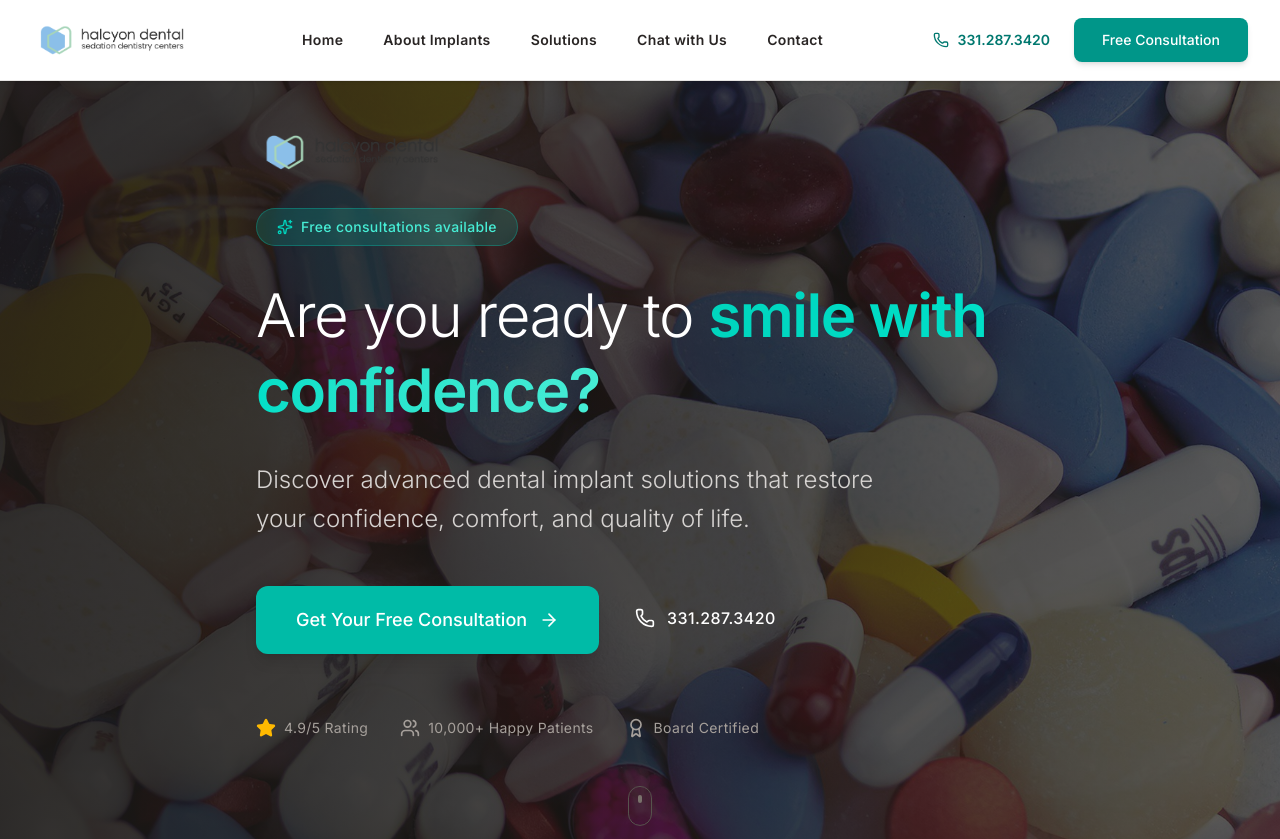
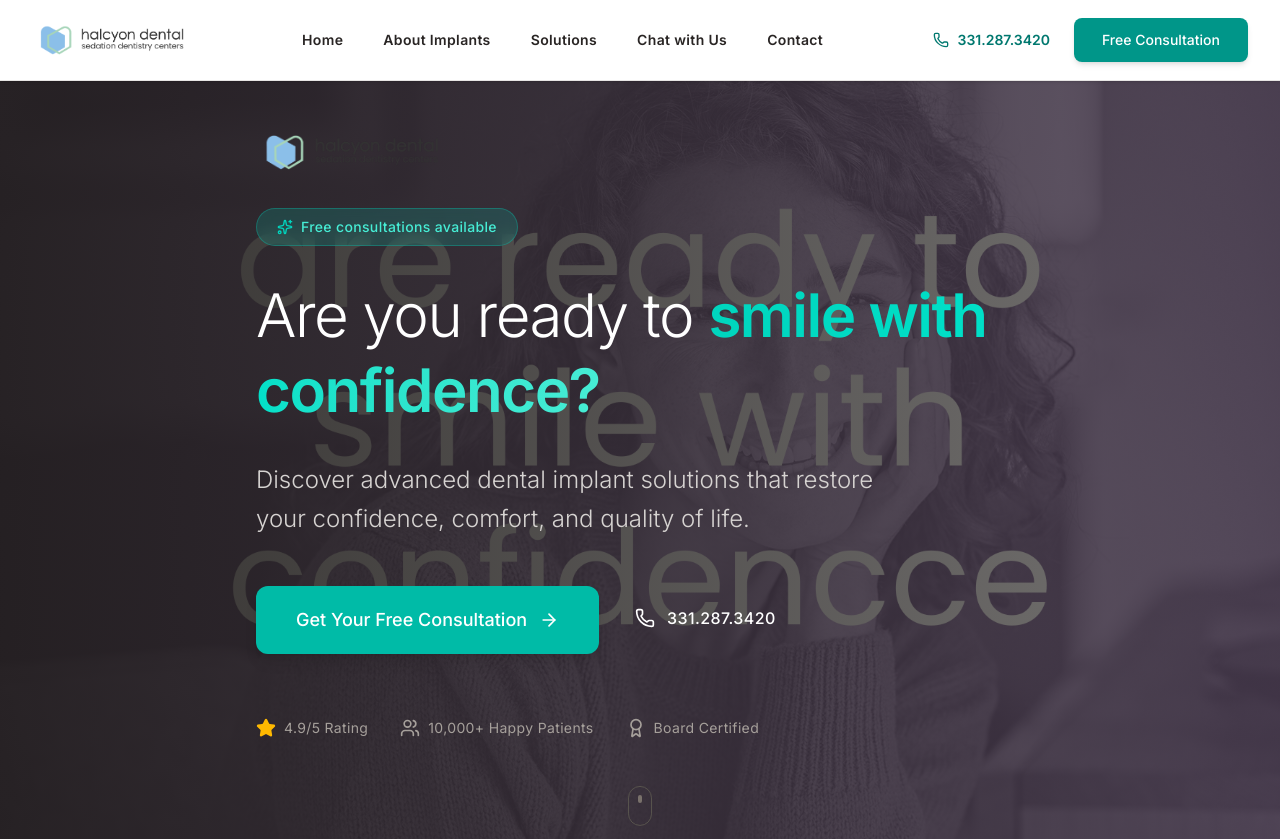
Before and after one commit to joeskim/denturehope, a Next.js app: page / in a window 1280 px wide. Shown: the top 839 px of the page. Built offline with nearby package versions, Linux system fonts and the light colour scheme.

Commit message:
Revert: use original patient photo

```diff
--- a/src/app/page.tsx
+++ b/src/app/page.tsx
@@ -35,14 +35,14 @@
         {/* Background Image */}
         <div className="absolute inset-0">
           <Image
-            src="/photos/older-patient.jpg"
-            alt="Confident mature patient with dental implants"
+            src="/photos/confident-smile.png"
+            alt="Confident dental patient"
             fill
             className="object-cover object-center"
             priority
           />
-          {/* Darker overlay to ensure text readability */}
-          <div className="absolute inset-0 bg-gradient-to-r from-stone-900/90 via-stone-900/80 to-stone-900/70"></div>
+          {/* Dark overlay for text readability */}
+          <div className="absolute inset-0 bg-gradient-to-r from-stone-900/90 via-stone-900/75 to-stone-900/60"></div>
         </div>
 
         {/* Content */}
```
